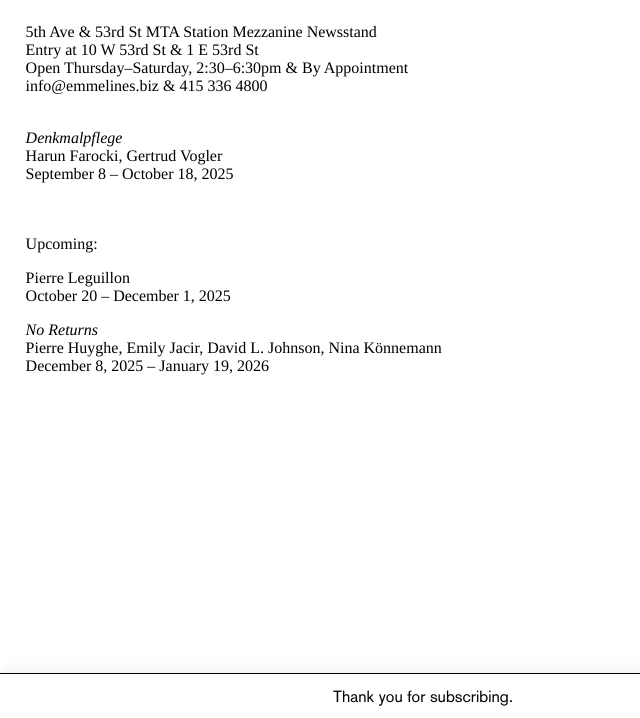
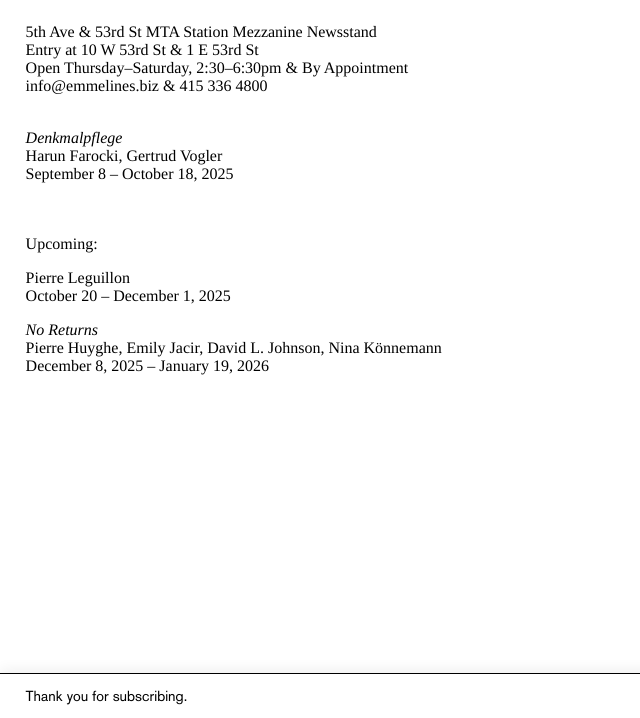
Before and after one commit to williamwiebe/emmelines, a plain HTML site: page index.html in a window 1280 px wide. Both pictures are taken after typing "name@example.com" into the empty fields and a click on the button "Submit". Shown: the part 82-800 px from the top of the page, without its empty margins (0-640 px from the left). Drawn offline with Linux system fonts and the light colour scheme.

Commit message:
last time

```diff
--- a/main.css
+++ b/main.css
@@ -87,7 +87,7 @@ main {
 }
 
 /* =========================
-   Newsletter (aligned, capped, no jump)
+   Newsletter
 ========================= */
 footer.newsletter {
   font-family: "Akzidenz Grotesk", sans-serif;
@@ -103,11 +103,9 @@ footer.newsletter {
   padding: 8px 2vw;
   box-shadow: 0 -4px 12px rgba(0, 0, 0, 0.06);
 
-  /* unified control height */
-  --row-h: 28px; /* 28–30 works well with 0.9rem */
+  --row-h: 28px; /* 28–30px works well with 0.9rem */
 }
 
-/* iOS safe-area */
 @supports (padding: max(0px)) {
   footer.newsletter {
     padding-bottom: max(8px, env(safe-area-inset-bottom));
@@ -115,9 +113,7 @@ footer.newsletter {
 }
 
 /* Grid: label | input | button
-   - middle track shrinks to 0 on tiny screens (no wrap)
-   - but is capped so it won't stretch endlessly on desktop
-*/
+   - middle track shrinks to 0 on tiny screens, but is capped on desktop */
 footer.newsletter form {
   display: grid;
   grid-template-columns: max-content minmax(0, clamp(18ch, 40vw, 32ch)) max-content;
@@ -127,50 +123,49 @@ footer.newsletter form {
   min-height: var(--row-h);
 }
 
-/* Common sizing/typography for all items in the row */
+/* Match font size across label, input, and button */
 footer.newsletter label,
 footer.newsletter input[type="email"],
-footer.newsletter button,
-footer.newsletter #message {
-  display: flex;
-  align-items: center; /* vertical centering */
+footer.newsletter button {
+  font-size: 0.9rem;
+  font-weight: 400;
+  font-family: inherit;
   height: var(--row-h);
-  font: 400 0.9rem/1 inherit; /* weight, size/line-height, family */
-  white-space: nowrap;
-}
-
-/* Shared padding for control-like elements */
-footer.newsletter input[type="email"],
-footer.newsletter button,
-footer.newsletter #message {
-  padding: 0 10px;
 }
 
 /* Label */
 footer.newsletter label {
   grid-area: label;
+  display: flex;
+  align-items: center;
+  white-space: nowrap;
 }
 
 /* Email input */
 footer.newsletter input[type="email"] {
   grid-area: input;
+  width: 100%;
+  min-width: 0;
+  line-height: 1.1;
+  padding: 0 10px;
+  box-sizing: border-box;
   border: 1px solid #000;
   background: #fff;
   color: #000;
-  box-sizing: border-box;
-  min-width: 0; /* allow true shrink in middle track */
-  width: 100%;
-  line-height: 1.1;
 }
 
-/* Submit button (scoped) */
+/* Submit button */
 footer.newsletter button {
   grid-area: button;
+  display: flex;
+  align-items: center;
   justify-content: center;
+  padding: 0 10px;
+  white-space: nowrap;
+  line-height: 1;
   border: 1px solid #000;
   background: #fff;
   color: #000;
-  line-height: 1;
   cursor: pointer;
   -webkit-appearance: none;
   appearance: none;
@@ -178,12 +173,17 @@ footer.newsletter button {
   -moz-osx-font-smoothing: grayscale;
 }
 
-/* Thank-you message: occupies the button cell; hidden by default */
-footer.newsletter #message {
-  grid-area: button;
-  justify-content: center;
-  border: 1px solid transparent; /* keeps optical alignment without adding a box */
-  display: none;
+/* Thank-you message: sits in the BUTTON cell, hidden by default */
+#message {
+  grid-area: label; /* ← same slot as the button */
+  display: none; /* hidden until success */
+  height: var(--row-h);
+  padding: 0;
+  white-space: nowrap;
+  font-size: 0.9rem;
+  font-weight: 400;
+  /* IMPORTANT: don't center the whole row — keep default positioning */
+  /* no width:100%, no justify-self:center */
 }
 
 /* After success: hide controls, show message exactly where the button was */
@@ -194,7 +194,9 @@ footer.newsletter form.submitted > button {
 }
 
 footer.newsletter form.submitted > #message {
-  display: flex !important;
+  display: flex !important; /* render like a control */
+  align-items: center;
+  justify-content: center;
 }
 
 /* =========================
```
